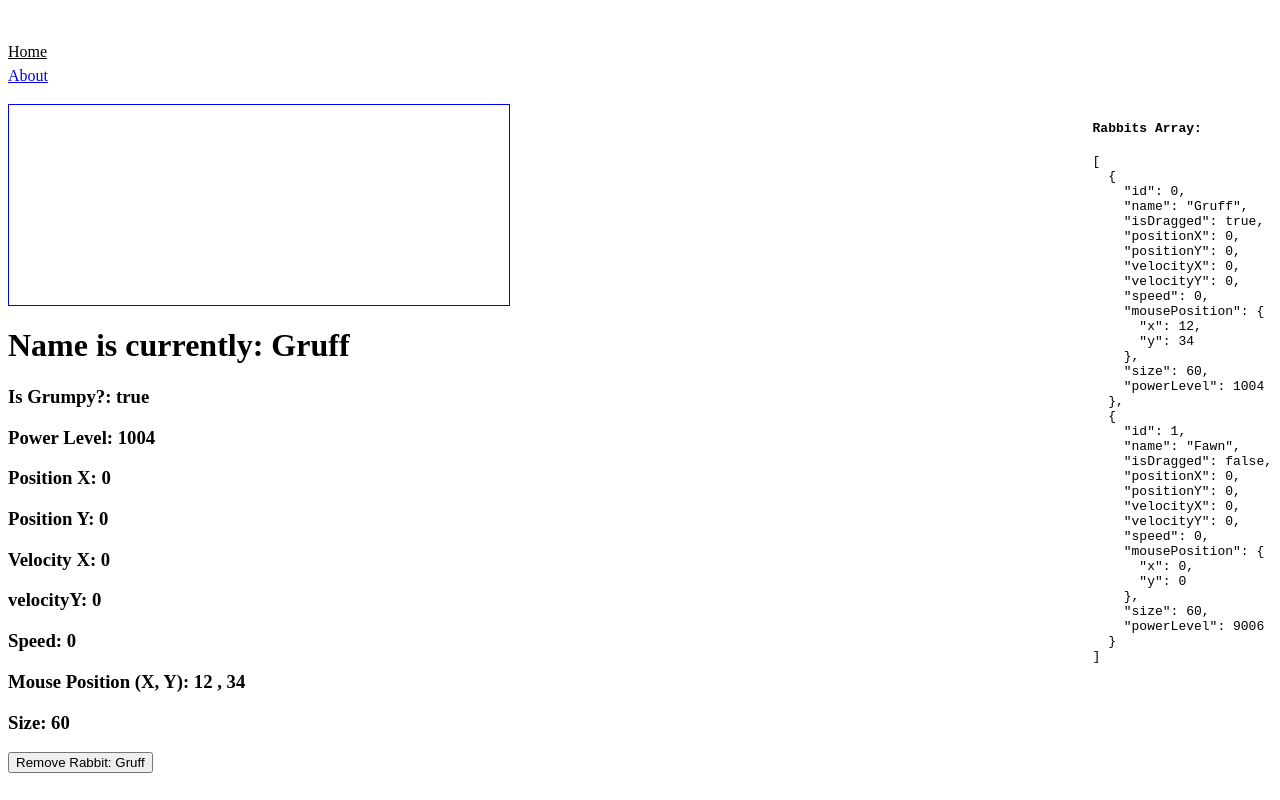
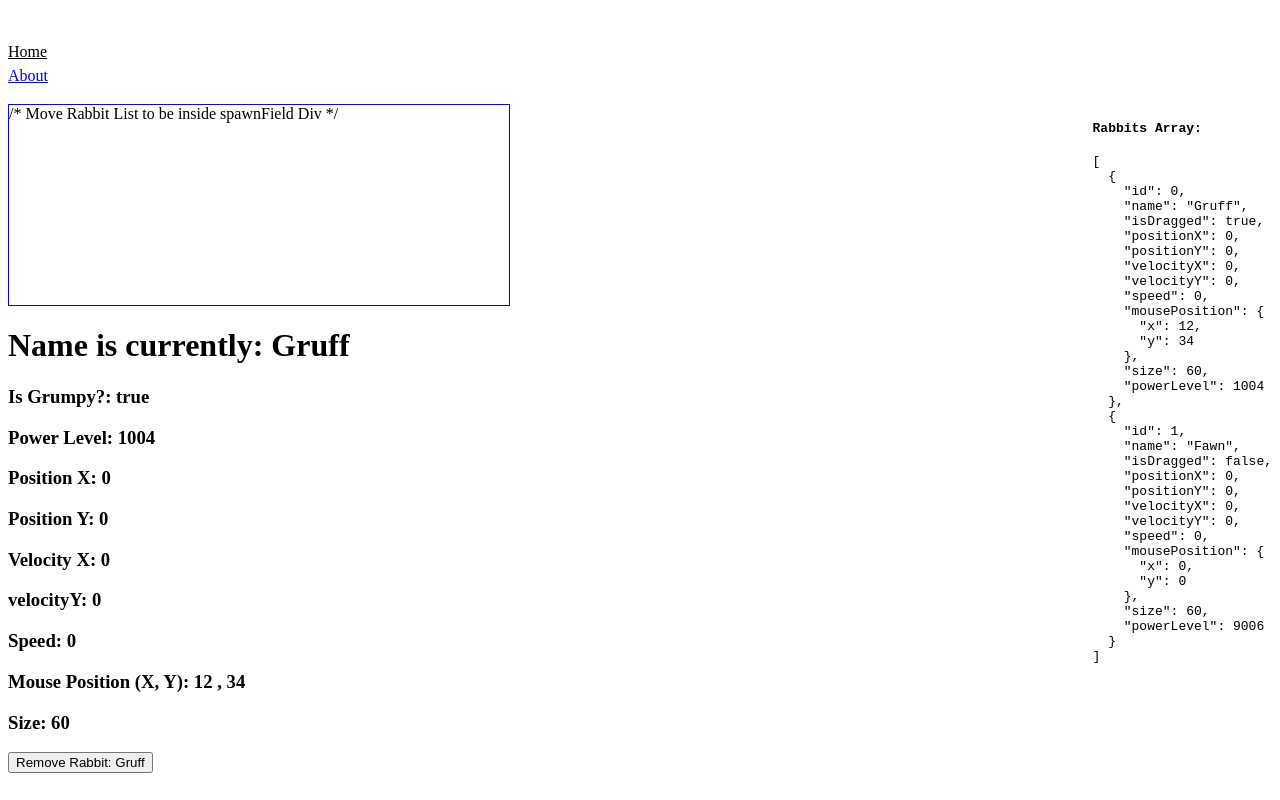
Before and after one commit to JamieSpencerBSWD/hoppinmad, a Vue app in the folder HoppinMadVue/: page / in a window 1280 px wide. Shown: the top 800 px of the page. Built offline with nearby package versions, Linux system fonts and the light colour scheme; the HTML template or start-up script is replaced by a standard one.

Commit message:
little not for future self

```diff
--- a/HoppinMadVue/src/views/HomeView.vue
+++ b/HoppinMadVue/src/views/HomeView.vue
@@ -9,8 +9,8 @@ import GoatViewer from '@/components/RabbitViewer.vue';
 		<aside style="float: right">
 			<pre><h4>Rabbits Array:</h4><code>{{ rabbits }}</code></pre>
 		</aside>
-		<div class="spawnField" @click="addRabbit">
-
+		<div class="spawnField" id="spawnField" @click="addRabbit">
+			/* Move Rabbit List to be inside spawnField Div */
 		</div>
 		<div
 			v-for="(rabbit, index) in rabbits"
```
